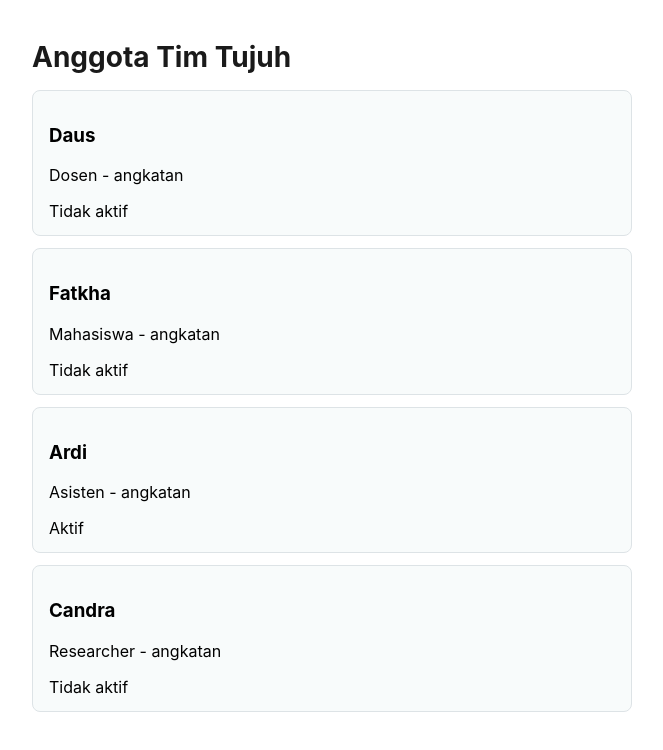
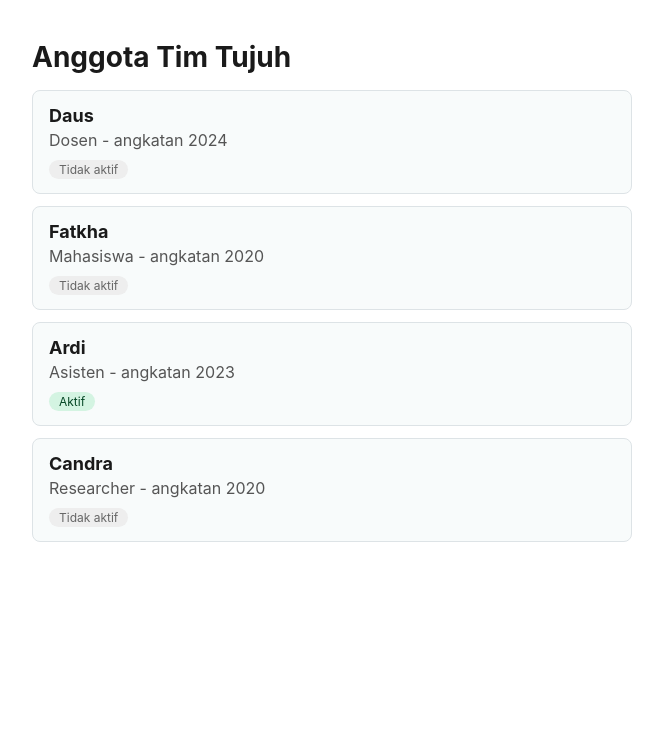
Before and after one commit to firdamus/membuat-list, a React (Vite) app: page / in a window 1280 px wide. Shown: the top 750 px of the page, without its empty margins (308-971 px from the left). Built offline with nearby package versions, Linux system fonts and the light colour scheme.

Commit message:
ci: tambah workflow deploy GitHub Pages

```diff
--- a/src/components/KartuProfil.jsx
+++ b/src/components/KartuProfil.jsx
@@ -1,11 +1,11 @@
-export default function KartuProfil({ nama, peran, tahun, aktif }) {
+export default function KartuProfil({ nama, peran, angkatan, aktif }) {
   return (
     <article className="kartu">
-      <h3>{nama}</h3>
-      <p>{peran} - angkatan {tahun}</p>
+      <h3 className="nama">{nama}</h3>
+      <p className="detail">{peran} - angkatan {angkatan}</p>
       {aktif
-        ? <span className="lencana">Aktif</span>
-        : <span className="lencana off">Tidak aktif</span>}
+        ? <span className="badge aktif">Aktif</span>
+        : <span className="badge nonaktif">Tidak aktif</span>}
     </article>
   );
 }
```
Also changed, not shown: 1 other file (tests, documents, lock files or other folders).
